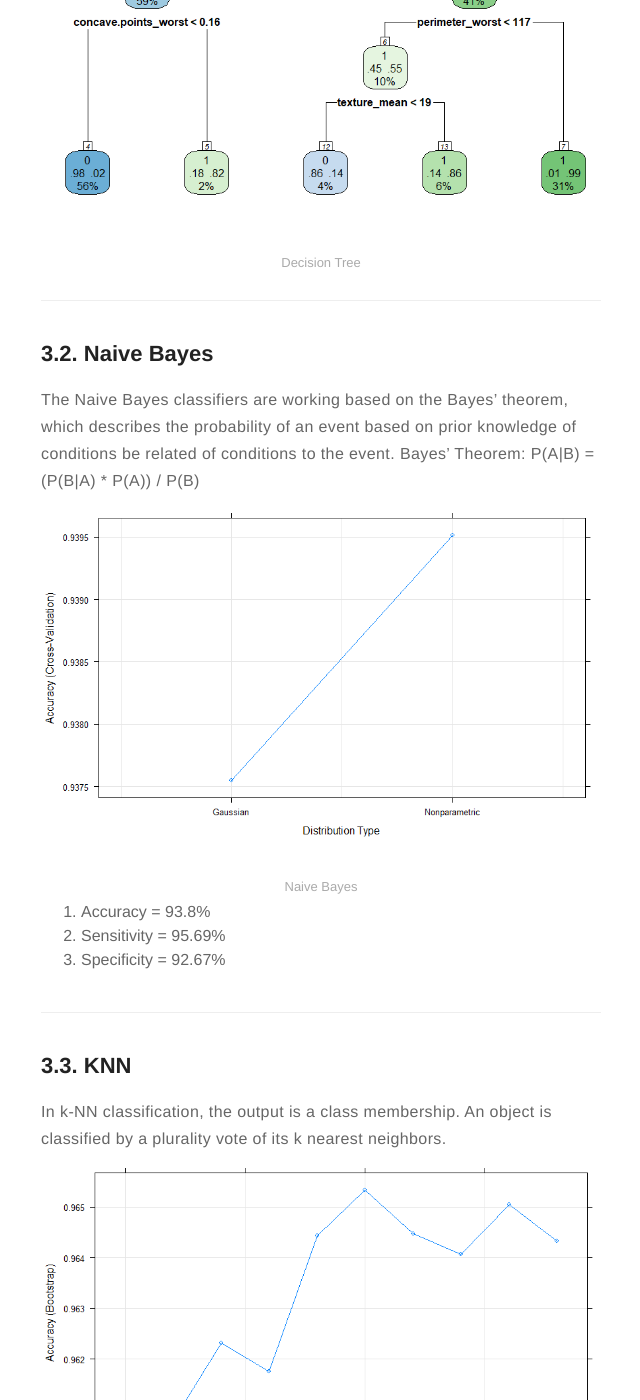
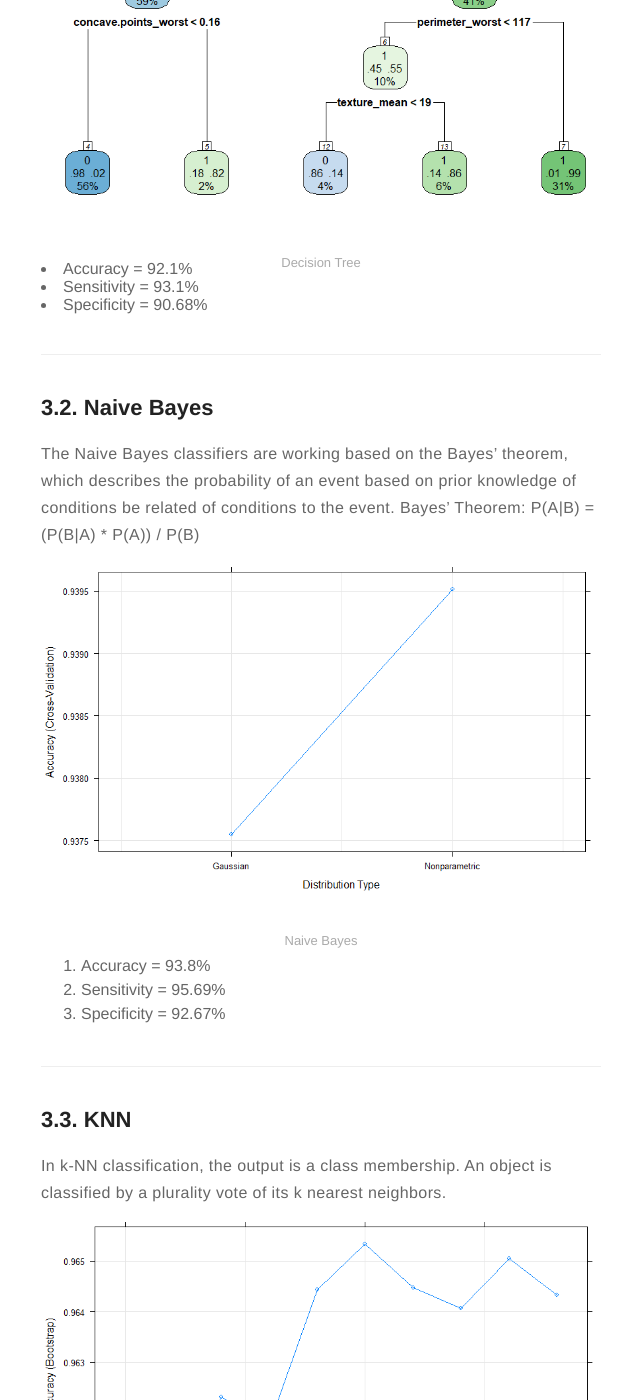
Before and after one commit to AmanyBahaaEldin/AmanyBahaaEldin, a Jekyll site: the page built from _posts/2015-02-24-Breast Cancer Analysis using R .markdown, in a window 1280 px wide and 1400 px high, scrolled down 2501 px. Shown: the whole window, without its empty margins (319-959 px from the left). Built offline with Jekyll 4.4.1, drawn with Linux system fonts in a browser that asks for light colours.

Commit message:
Random Fixes

```diff
--- a/_posts/2015-02-24-Breast Cancer Analysis using R .markdown
+++ b/_posts/2015-02-24-Breast Cancer Analysis using R .markdown
@@ -64,6 +64,9 @@ It's considered to be one of the most useful ML algorithms, also it is suitable
 <img src="https://amanybahaaeldin.github.io/assets/images/Decision Tree.png">
 <figcaption class="caption">Decision Tree</figcaption>
 
+<li>Accuracy = 92.1%</li>
+<li>Sensitivity = 93.1%</li>
+<li>Specificity = 90.68%</li>
 
 
 <hr>
@@ -86,9 +89,9 @@ Bayes' Theorem: P(A|B) = (P(B|A) * P(A)) / P(B)
 
 ## 3.3. KNN
 In k-NN classification, the output is a class membership. An object is classified by a plurality vote of its k nearest neighbors.
-<img src="https://amanybahaaeldin.github.io/assets/images/KNN.png"><ol>
+<img src="https://amanybahaaeldin.github.io/assets/images/kNN.png">
 <figcaption class="caption">KNN</figcaption>
-
+<ol>
 <li>Accuracy = 96.67%</li>
 <li>Sensitivity = 99.47%</li>
 <li>Specificity = 92.29%</li>
```
